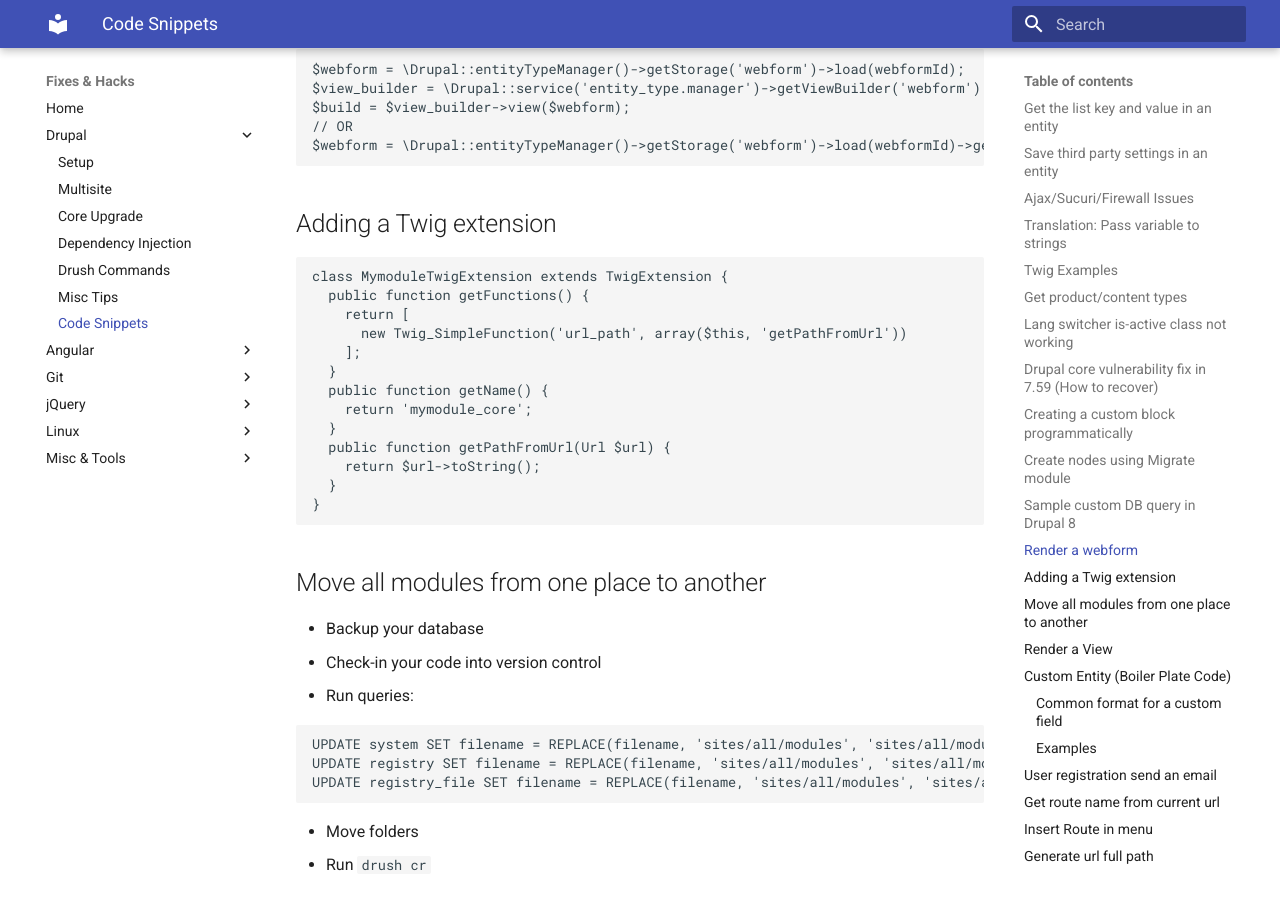
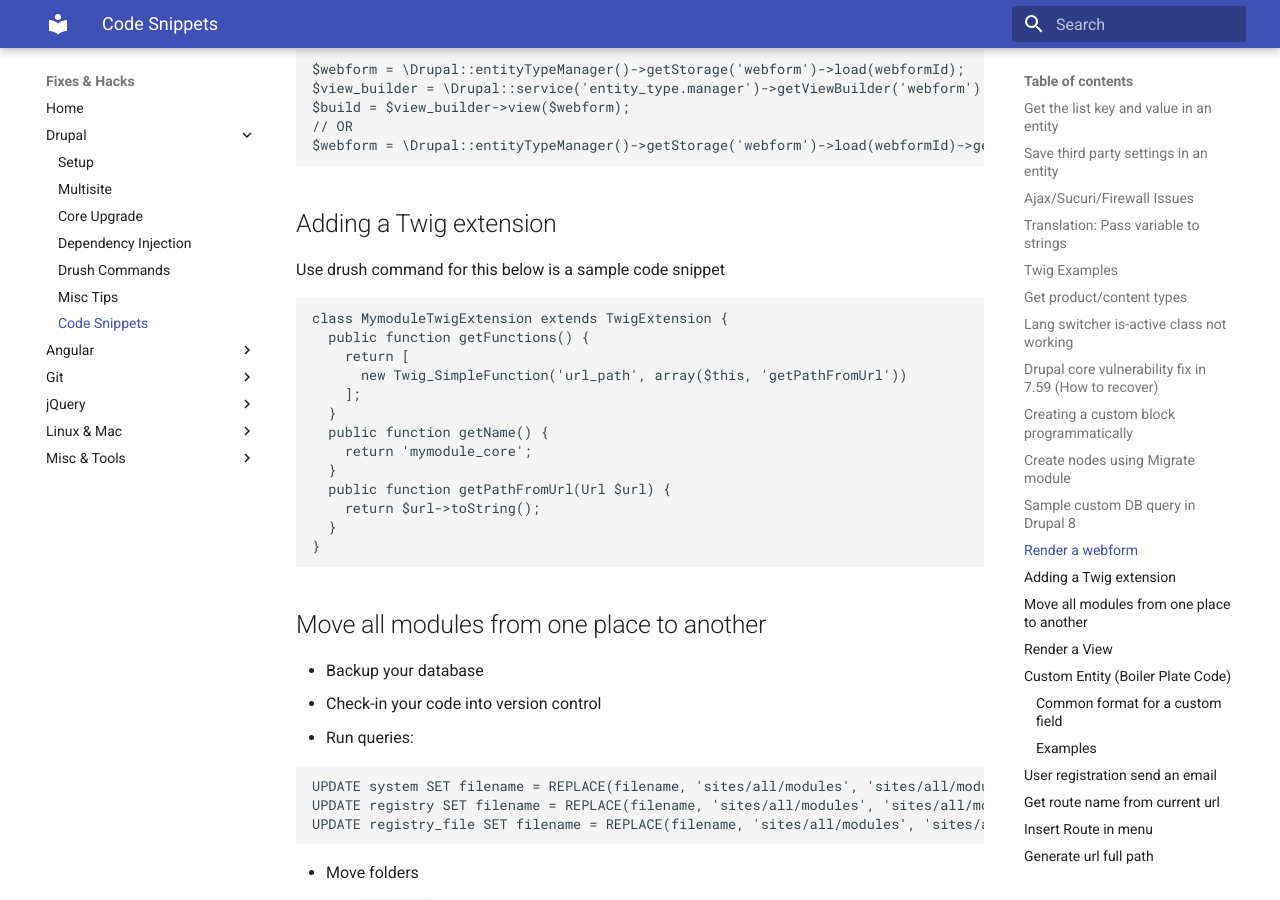
Before and after one commit to razeem/fixes-n-hacks, an MkDocs documentation site: the page built from docs/drupal/code-snippets.md, in a window 1280 px wide and 900 px high, scrolled down 2620 px. Built offline with MkDocs 1.6.1 and Material for MkDocs 9.7.7, drawn with Linux system fonts in a browser that asks for light colours; some of the changed lines change nothing that is shown.

Commit message:
Restructured the folders

````diff
--- a/docs/drupal/code-snippets.md
+++ b/docs/drupal/code-snippets.md
@@ -107,6 +107,8 @@
 ```
 
 ## Adding a Twig extension
+
+Use drush command for this below is a sample code snippet
 ```php
 class MymoduleTwigExtension extends TwigExtension {
   public function getFunctions() {
--- a/mkdocs.yml
+++ b/mkdocs.yml
@@ -22,12 +22,13 @@
   - Angular:
       - Dummy Server: angular/dummy-server.md
   - Git:
+      - Commands: git/commands.md
       - Common Issues: git/common-issues.md
   - jQuery:
       - Upgrade Issues: jquery/upgrade-issues.md
-  - Linux:
-      - Deployment: linux/deployment.md
-      - Composer, Drush, Console: linux/composer-drush-console.md
+  - Linux & Mac:
+      - Commands: linux-mac/commands.md
+      - Deployment: linux-mac/deployment.md
   - Misc & Tools:
       - Composer: tools/composer.md
       - VS Code: tools/vscode.md
````
